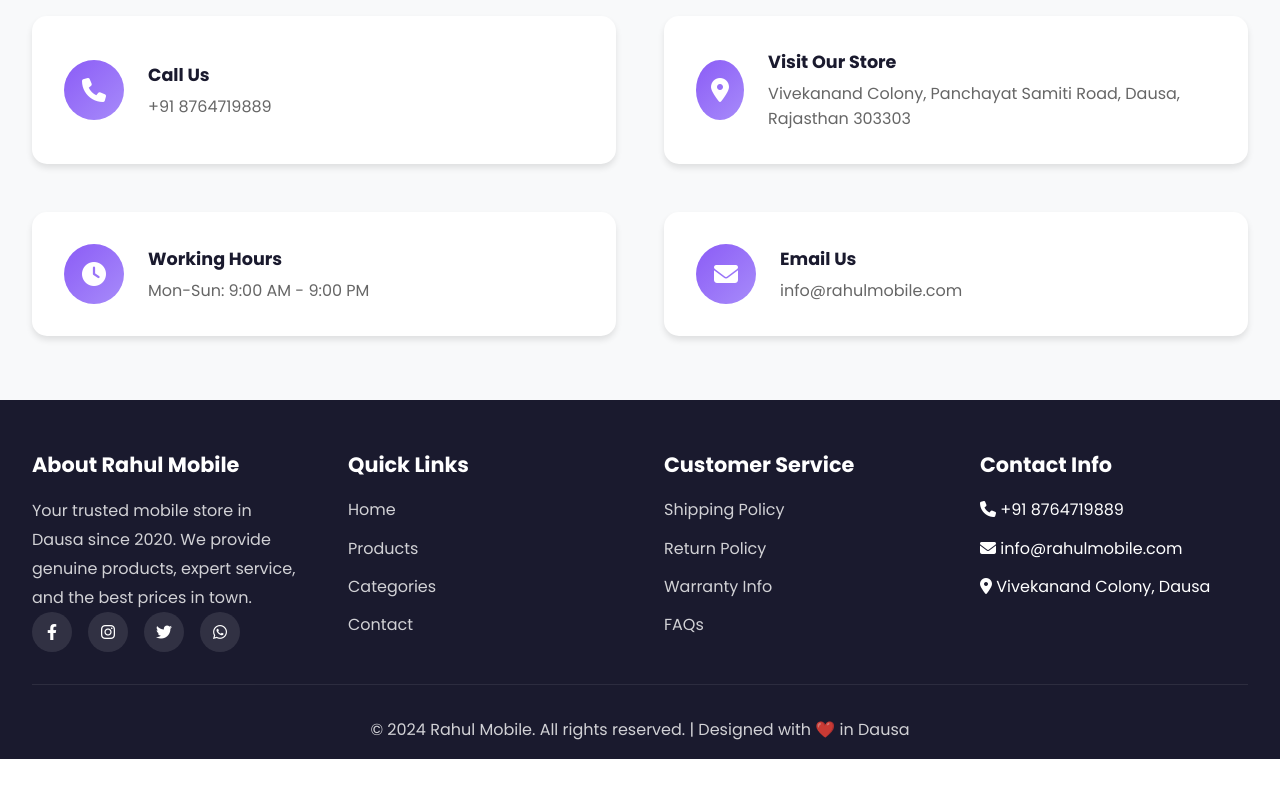
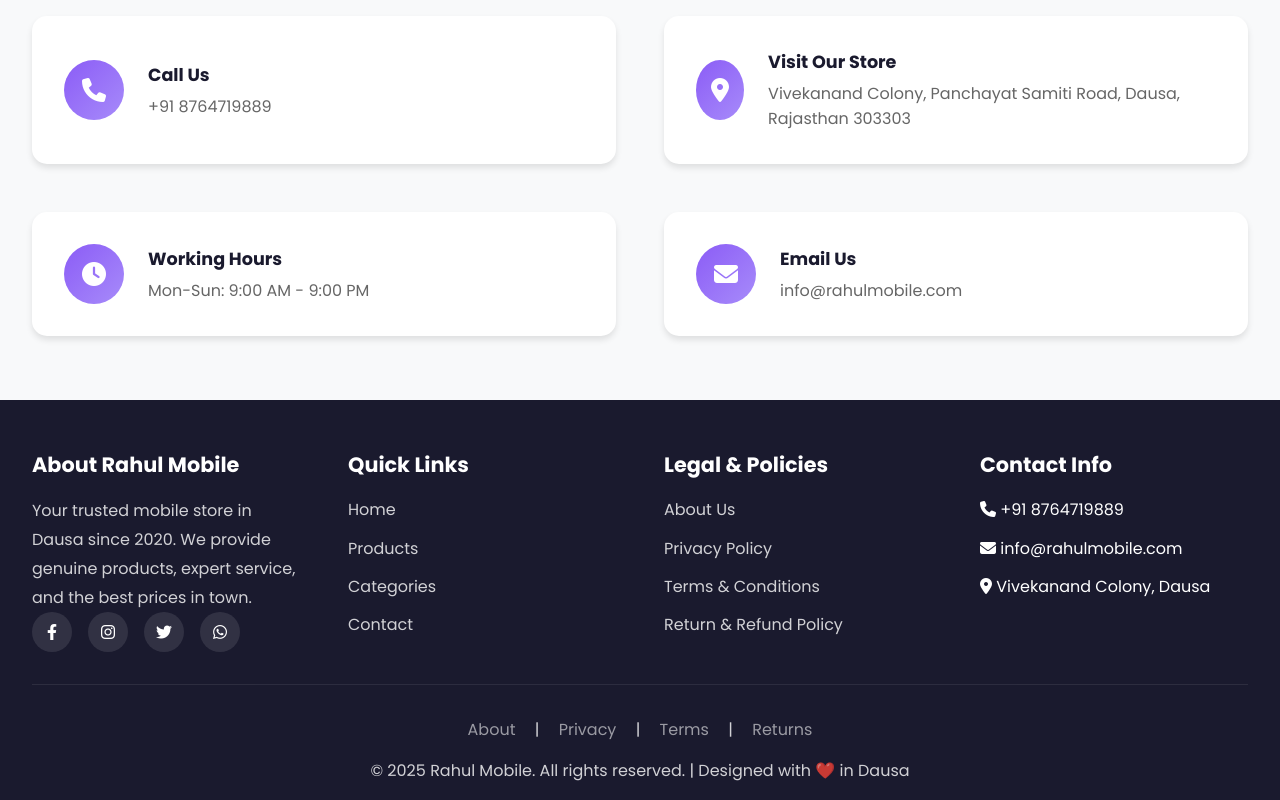
Before and after one commit to rahulprasadjai-a11y/rahulmobile-site, a plain HTML site: page index.html in a window 1280 px wide. Shown: the part 3172-3972 px from the top of the page. Before the commit the page ends 3931 px from the top, so only its background shows below. Drawn offline with Linux system fonts and the light colour scheme.

Commit message:
Update index.html

```diff
--- a/index.html
+++ b/index.html
@@ -1350,13 +1350,13 @@
                     <li><a href="#contact">Contact</a></li>
                 </ul>
             </div>
-            <div class="footer-section">
-                <h3>Customer Service</h3>
+                        <div class="footer-section">
+                <h3>Legal & Policies</h3>
                 <ul class="footer-links">
-                    <li><a href="#">Shipping Policy</a></li>
-                    <li><a href="#">Return Policy</a></li>
-                    <li><a href="#">Warranty Info</a></li>
-                    <li><a href="#">FAQs</a></li>
+                    <li><a href="about.html">About Us</a></li>
+                    <li><a href="privacy-policy.html">Privacy Policy</a></li>
+                    <li><a href="terms-conditions.html">Terms & Conditions</a></li>
+                    <li><a href="return-policy.html">Return & Refund Policy</a></li>
                 </ul>
             </div>
             <div class="footer-section">
@@ -1368,8 +1368,14 @@
                 </ul>
             </div>
         </div>
-        <div class="footer-bottom">
-            <p>&copy; 2024 Rahul Mobile. All rights reserved. | Designed with ❤️ in Dausa</p>
+               <div class="footer-bottom">
+            <div style="margin-bottom: 15px;">
+                <a href="about.html" style="color: rgba(255,255,255,0.7); margin: 0 15px; text-decoration: none;">About</a> |
+                <a href="privacy-policy.html" style="color: rgba(255,255,255,0.7); margin: 0 15px; text-decoration: none;">Privacy</a> |
+                <a href="terms-conditions.html" style="color: rgba(255,255,255,0.7); margin: 0 15px; text-decoration: none;">Terms</a> |
+                <a href="return-policy.html" style="color: rgba(255,255,255,0.7); margin: 0 15px; text-decoration: none;">Returns</a>
+            </div>
+            <p>&copy; 2025 Rahul Mobile. All rights reserved. | Designed with ❤️ in Dausa</p>
         </div>
     </footer>
 
```
